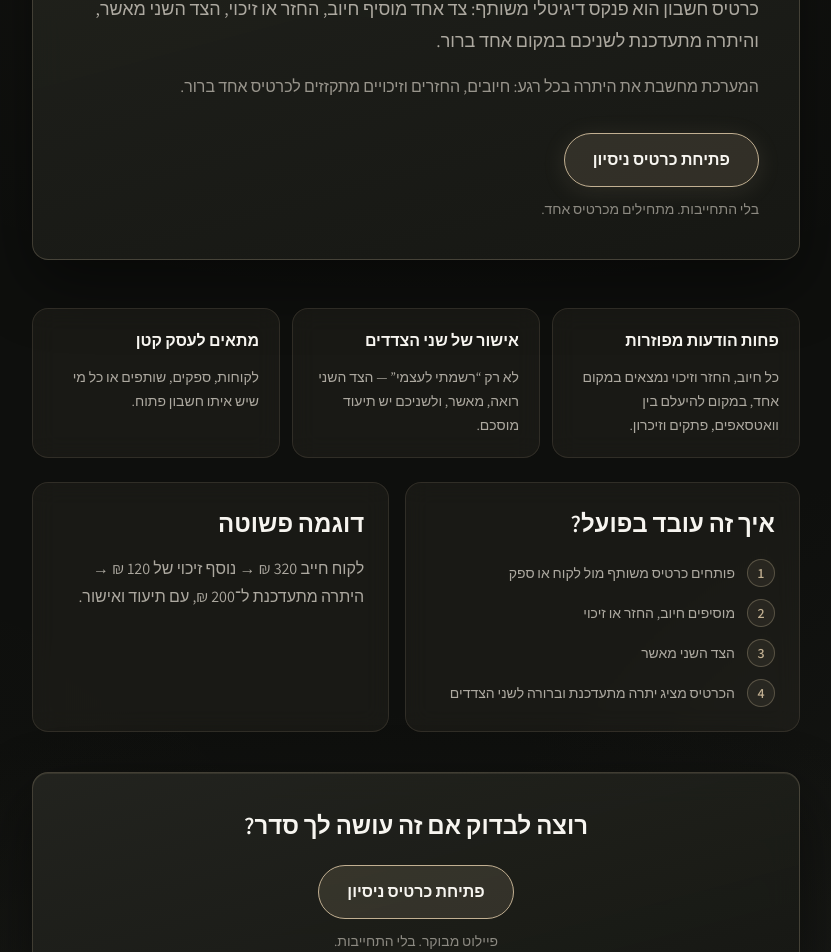
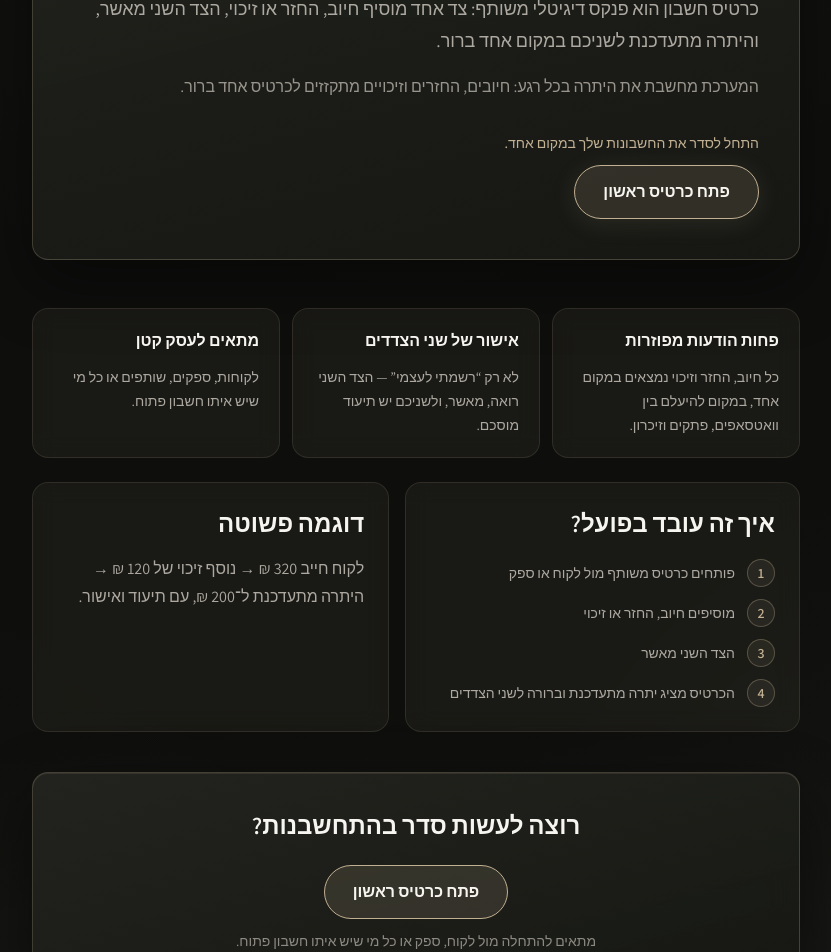
Before and after one commit to yossitery-del/account-card, a Next.js app: page /business in a window 1280 px wide. Shown: the part 360-1312 px from the top of the page, without its empty margins (224-1055 px from the left). Built offline with nearby package versions, Linux system fonts and the light colour scheme; no server answers.

Commit message:
feat: add business landing page

```diff
--- a/src/app/business/page.tsx
+++ b/src/app/business/page.tsx
@@ -3,15 +3,38 @@ import Link from "next/link";
 import { BrandMarkButton } from "@/components/brand/BrandMarkButton";
 import { LegalFooterLinks } from "@/components/legal/LegalFooterLinks";
 
+const businessDescription =
+  "התחשבנות ברורה מול לקוחות וספקים — חיובים, זיכויים ואישור של שני הצדדים במקום אחד.";
+
+const businessOgImage = {
+  url: "/og/business.png",
+  width: 1200,
+  height: 630,
+  type: "image/png",
+  alt: "כרטיס חשבון לעסק — התחשבנות ברורה מול לקוחות וספקים",
+};
+
 export const metadata: Metadata = {
+  metadataBase: new URL(
+    (process.env.NEXT_PUBLIC_APP_URL ?? "https://account-card-prod.vercel.app")
+      .trim()
+      .replace(/\/$/, "")
+  ),
   title: "כרטיס חשבון לעסק",
-  description:
-    "התחשבנות ברורה מול לקוחות וספקים — חיובים, החזרים ואישור של שני הצדדים במקום אחד.",
+  description: businessDescription,
   openGraph: {
     title: "כרטיס חשבון לעסק",
-    description:
-      "התחשבנות ברורה מול לקוחות וספקים — חיובים, החזרים ואישור של שני הצדדים במקום אחד.",
+    description: businessDescription,
     type: "website",
+    locale: "he_IL",
+    url: "/business",
+    images: [businessOgImage],
+  },
+  twitter: {
+    card: "summary_large_image",
+    title: "כרטיס חשבון לעסק",
+    description: businessDescription,
+    images: [businessOgImage],
   },
 };
 
@@ -77,15 +100,15 @@ export default function BusinessPage() {
               לכרטיס אחד ברור.
             </p>
             <div className="mt-8">
+              <p className="mb-3 text-sm font-medium text-[var(--color-champagne)]">
+                התחל לסדר את החשבונות שלך במקום אחד.
+              </p>
               <Link
                 href="/login"
                 className="inline-flex min-h-12 w-full items-center justify-center rounded-full border border-[var(--color-champagne)] bg-[rgba(201,184,150,0.14)] px-7 py-3.5 text-base font-semibold text-[var(--color-pearl)] shadow-[0_4px_24px_rgba(201,184,150,0.12)] transition-colors hover:bg-[rgba(201,184,150,0.2)] sm:w-auto"
               >
-                פתיחת כרטיס ניסיון
+                פתח כרטיס ראשון
               </Link>
-              <p className="mt-3 text-sm text-[var(--color-mist)]/78">
-                בלי התחייבות. מתחילים מכרטיס אחד.
-              </p>
             </div>
           </div>
         </section>
@@ -137,16 +160,16 @@ export default function BusinessPage() {
         <section className="py-8 sm:py-10">
           <div className="join-hero-card rounded-2xl p-7 text-center sm:p-9">
             <h2 className="text-2xl font-semibold text-[var(--color-pearl)]">
-              רוצה לבדוק אם זה עושה לך סדר?
+              רוצה לעשות סדר בהתחשבנות?
             </h2>
             <Link
               href="/login"
               className="mt-6 inline-flex min-h-12 w-full items-center justify-center rounded-full border border-[var(--color-champagne)] bg-[rgba(201,184,150,0.14)] px-7 py-3.5 text-base font-semibold text-[var(--color-pearl)] transition-colors hover:bg-[rgba(201,184,150,0.2)] sm:w-auto"
             >
-              פתיחת כרטיס ניסיון
+              פתח כרטיס ראשון
             </Link>
             <p className="mt-3 text-sm text-[var(--color-mist)]/78">
-              פיילוט מבוקר. בלי התחייבות.
+              מתאים להתחלה מול לקוח, ספק או כל מי שיש איתו חשבון פתוח.
             </p>
           </div>
         </section>
```
Also changed, not shown: public/og/business.png (added).
